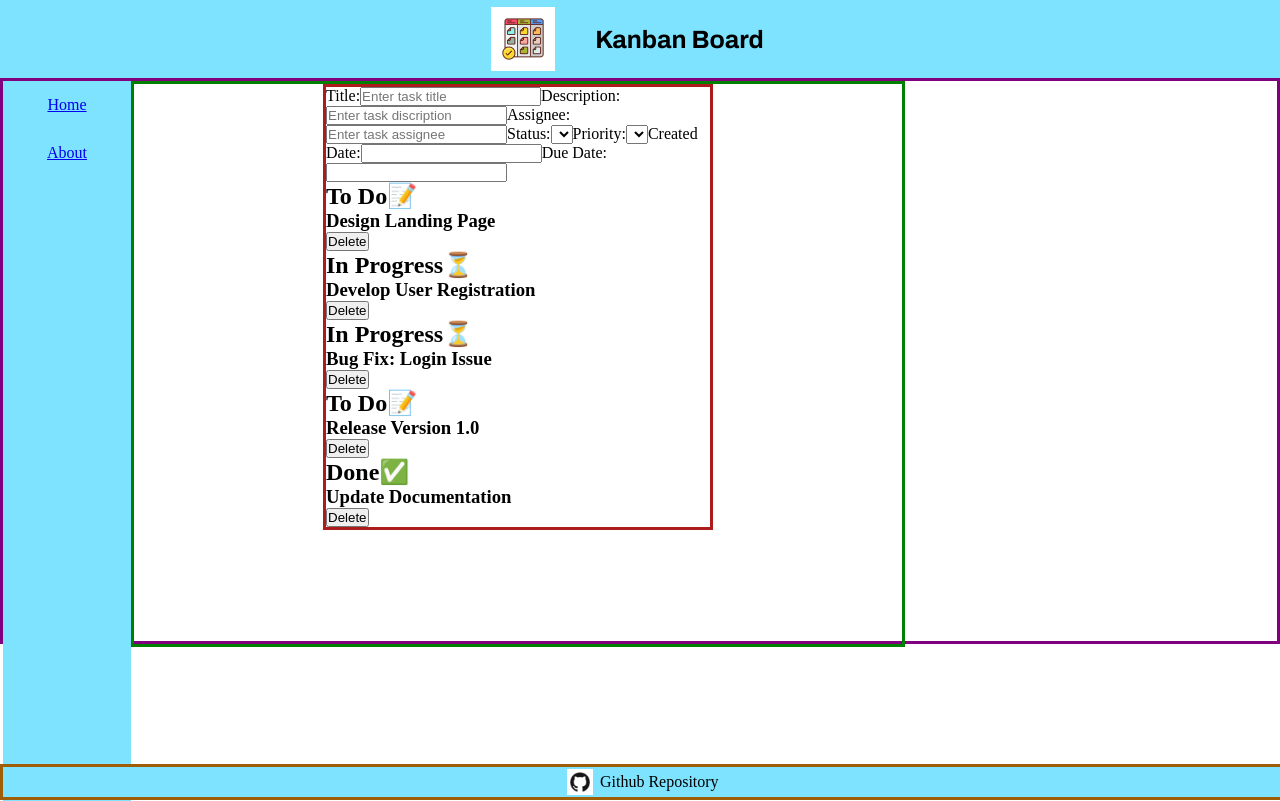
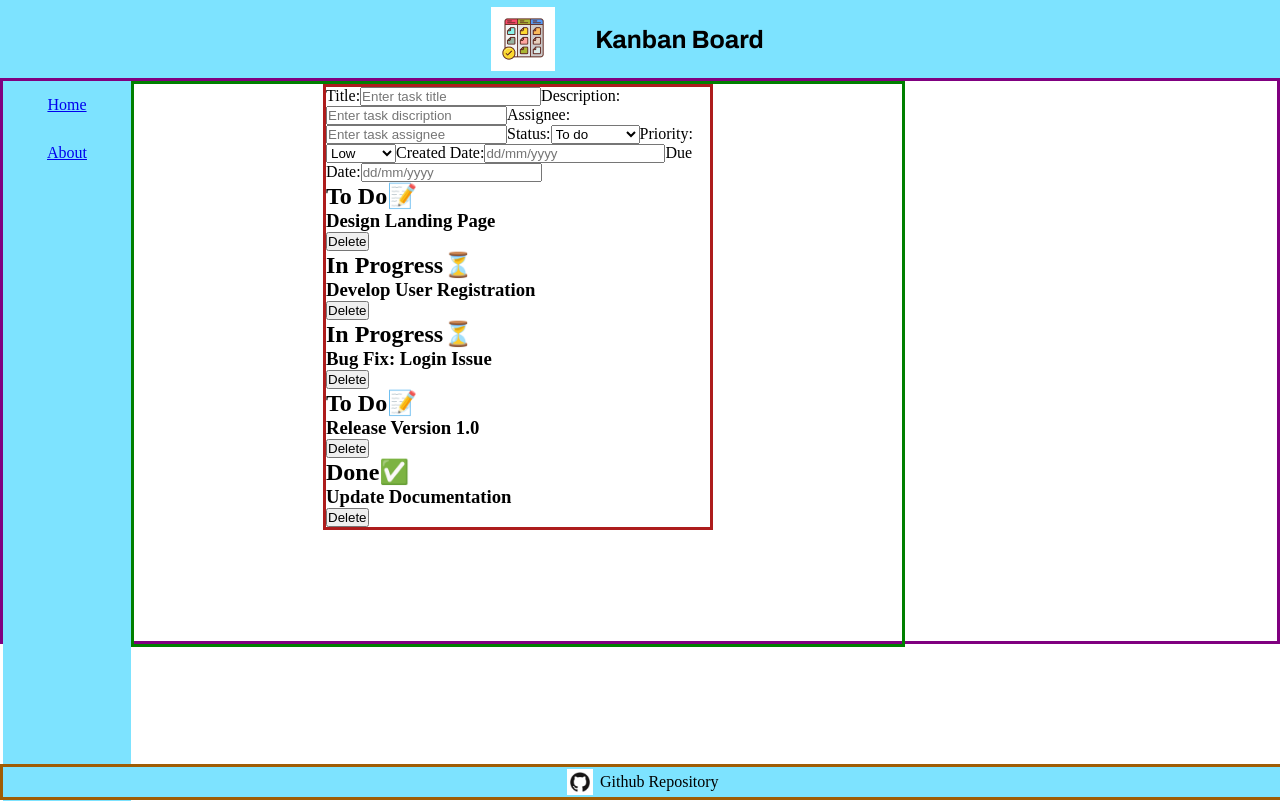
Before and after one commit to Pari12007/Kanban-Borad, a React (Vite) app in the folder Kanban-Board/: page / in a window 1280 px wide. Built offline with nearby package versions, Linux system fonts and the light colour scheme.

Commit message:
Progress

```diff
--- a/Kanban-Board/src/App.jsx
+++ b/Kanban-Board/src/App.jsx
@@ -7,9 +7,66 @@ import About from "./pages/About";
 import NotFound from "./pages/NotFound";
 import ItemDetails from "./pages/ItemDetails"
 import { Routes, Route } from "react-router-dom"
+import { useState } from 'react';
 
 function App() {
-    return (
+
+  const listArrays = [
+  {
+    id: "1",
+    title: "Design Landing Page",
+    "description": "Create a visually appealing landing page for the website.",
+    "assignee": "Mary Davis",
+    "status": "To Do",
+    "priority": "High",
+    "createdDate": "2023-09-15",
+    "dueDate": "2023-09-30"
+  },
+  {
+    "id": "2",
+    title: "Develop User Registration",
+    "description": "Implement user registration functionality with email verification.",
+    "assignee": "Jane Smith",
+    "status": "In Progress",
+    "priority": "Medium",
+    "createdDate": "2023-09-16",
+    "dueDate": "2023-10-10"
+  },
+  {
+    "id": "3",
+    "title": "Bug Fix: Login Issue",
+    "description": "Investigate and fix the login problem reported by users.",
+    "assignee": "Mark Johnson",
+    "status": "In Progress",
+    "priority": "High",
+    "createdDate": "2023-09-17",
+    "dueDate": "2023-09-25"
+  },
+  {
+    "id": "4",
+    "title": "Release Version 1.0",
+    "description": "Prepare for the release of the first version of the application.",
+    "assignee": "Sarah Brown",
+    "status": "To Do",
+    "priority": "High",
+    "createdDate": "2023-09-18",
+    "dueDate": "2023-10-05"
+  },
+  {
+    "id": "5",
+    "title": "Update Documentation",
+    "description": "Update user documentation with the latest features and changes.",
+    "assignee": "David Wilson",
+    "status": "Done",
+    "priority": "Low",
+    "createdDate": "2023-09-19",
+    "dueDate": "2023-09-30"
+  }
+]
+
+const [listArray, setListArray] = useState(listArrays)
+
+  return (
 
 
     <div className = "App">
@@ -20,9 +77,9 @@ function App() {
 
       <main className = "main">
      <Routes>
-<Route path="/" element={<Dashboard />}/>
+<Route path="/" element={<Dashboard listArray={listArray} setListArray={setListArray} />}/>
 <Route path="/about" element ={<About />} />
-<Route path="/itemDetails/:id" element={<ItemDetails />}/>
+<Route path="/itemDetails/:id" element={<ItemDetails listArray={listArray}/>}/>
 <Route path= "*" element={<NotFound />} />
      </Routes>
 
--- a/Kanban-Board/src/components/Form.jsx
+++ b/Kanban-Board/src/components/Form.jsx
@@ -1,6 +1,7 @@
 import { useState } from "react";
 
-function Form() {
+
+function Form({listArray, setListArray}) {
   const [title, setTitle] = useState("");
   const [description, setDescription] = useState("");
   const [assignee, setAssignee] = useState("");
@@ -9,7 +10,30 @@ function Form() {
   const [createdDate, setCreatedDate] = useState("");
   const [dueDate, setDueDate] = useState("");
 
-  function handleNewTask(event) {}
+  function handleNewTask(event) {
+    event.preventDefault();
+
+    const newTask = {
+      title,
+      description,
+      assignee,
+      status,
+      priority,
+      createdDate,
+      dueDate,
+    }
+
+    setListArray([...listArray, newTask]);
+
+    // Reset form fields
+    setTitle("");
+    setDescription("");
+    setAssignee("");
+    setStatus("To Do");
+    setPriority("Low");
+    setCreatedDate("");
+    setDueDate("");
+  }
 
   return (
     <div className="form-page">
@@ -53,8 +77,14 @@ function Form() {
         {/* //STATUS */}
         <label>
           Status:
-          <select>
-            <option></option>
+          <select
+          name = "status"
+          value = {status}
+          onChange = {(event) => setStatus(event.target.value)}
+          >
+            <option value = "To Do">To do</option>
+            <option value = "In Progress">In progress</option>
+            <option value = "Done">Done</option>
           </select>
         </label>
 
@@ -62,21 +92,37 @@ function Form() {
 
         <label>
           Priority:
-          <select>
-            <option></option>
+          <select
+          name = "priority"
+          value = {priority}
+          onChange = {(event) => setPriority(event.target.value)}
+          >
+            <option value = "Low">Low</option>
+            <option value = "Medium">Medium</option>
+            <option value = "High">High</option>
           </select>
         </label>
 
         {/* //CREATED DATE */}
         <label>
           Created Date:
-          <input />
+          <input
+          name = "createdDate"
+          value = {createdDate}
+          onChange = {(event) => setCreatedDate(event.target.value)}
+          placeholder = "dd/mm/yyyy"/>
+
         </label>
 
         {/* //DUE DATE */}
         <label>
           Due Date:
-          <input />
+          <input
+          name = "dueDate"
+          value = {dueDate}
+          onChange = {(event) => setDueDate(event.target.value)}
+          placeholder = "dd/mm/yyyy"
+          />
         </label>
       </form>
     </div>
--- a/Kanban-Board/src/components/List.jsx
+++ b/Kanban-Board/src/components/List.jsx
@@ -1,72 +1,20 @@
 import ListItems from "./ListItem"
-import { useState } from "react"
 
-const listArrays = [
-  {
-    id: "1",
-    title: "Design Landing Page",
-    "description": "Create a visually appealing landing page for the website.",
-    "assignee": "Mary Davis",
-    "status": "To Do",
-    "priority": "High",
-    "createdDate": "2023-09-15",
-    "dueDate": "2023-09-30"
-  },
-  {
-    "id": "2",
-    title: "Develop User Registration",
-    "description": "Implement user registration functionality with email verification.",
-    "assignee": "Jane Smith",
-    "status": "In Progress",
-    "priority": "Medium",
-    "createdDate": "2023-09-16",
-    "dueDate": "2023-10-10"
-  },
-  {
-    "id": "3",
-    "title": "Bug Fix: Login Issue",
-    "description": "Investigate and fix the login problem reported by users.",
-    "assignee": "Mark Johnson",
-    "status": "In Progress",
-    "priority": "High",
-    "createdDate": "2023-09-17",
-    "dueDate": "2023-09-25"
-  },
-  {
-    "id": "4",
-    "title": "Release Version 1.0",
-    "description": "Prepare for the release of the first version of the application.",
-    "assignee": "Sarah Brown",
-    "status": "To Do",
-    "priority": "High",
-    "createdDate": "2023-09-18",
-    "dueDate": "2023-10-05"
-  },
-  {
-    "id": "5",
-    "title": "Update Documentation",
-    "description": "Update user documentation with the latest features and changes.",
-    "assignee": "David Wilson",
-    "status": "Done",
-    "priority": "Low",
-    "createdDate": "2023-09-19",
-    "dueDate": "2023-09-30"
-  }
-]
 
-function List (){
 
-    const [list, setList] = useState(listArrays)
+
+function List ({listArray, setListArray}){
+
 
     const handleDelete = (id) => {
-        setList(list.filter((lists) => lists.id !== id))
+        setListArray(listArray.filter((lists) => lists.id !== id))
     }
 
     return (
       <>
       <div className="list">
-        {list.map((lists) =>(
-            <ListItems lists={lists} handleDelete={handleDelete} />
+        {listArray.map((lists) =>(
+            <ListItems lists={lists} key={lists.id} handleDelete={handleDelete} />
 
         ))}
 
--- a/Kanban-Board/src/pages/Dashboard.jsx
+++ b/Kanban-Board/src/pages/Dashboard.jsx
@@ -1,13 +1,13 @@
 import List from "../components/List";
 import Form from "../components/Form";
 
-function Dashboard (){
+function Dashboard ({listArray, setListArray}) {
     return (
 
 
         <div className = "dashboard">
-            <Form />
-         <List />
+            <Form listArray={listArray} setListArray={setListArray} />
+         <List listArray={listArray} setListArray={setListArray} />
 
         </div>
 
--- a/Kanban-Board/src/pages/ItemDetails.jsx
+++ b/Kanban-Board/src/pages/ItemDetails.jsx
@@ -1,63 +1,11 @@
-import { useState } from "react";
 import { useParams } from "react-router-dom";
 
-const listArrays = [
-  {
-    "id": 1,
-    "title": "Design Landing Page",
-    "description": "Create a visually appealing landing page for the website.",
-    "assignee": "Mary Davis",
-    "status": "To Do",
-    "priority": "High",
-    "createdDate": "2023-09-15",
-    "dueDate": "2023-09-30"
-  },
-  {
-    "id": 2,
-    "title": "Develop User Registration",
-    "description": "Implement user registration functionality with email verification.",
-    "assignee": "Jane Smith",
-    "status": "In Progress",
-    "priority": "Medium",
-    "createdDate": "2023-09-16",
-    "dueDate": "2023-10-10"
-  },
-  {
-    "id": 3,
-    "title": "Bug Fix: Login Issue",
-    "description": "Investigate and fix the login problem reported by users.",
-    "assignee": "Mark Johnson",
-    "status": "In Progress",
-    "priority": "High",
-    "createdDate": "2023-09-17",
-    "dueDate": "2023-09-25"
-  },
-  {
-    "id": 4,
-    "title": "Release Version 1.0",
-    "description": "Prepare for the release of the first version of the application.",
-    "assignee": "Sarah Brown",
-    "status": "To Do",
-    "priority": "High",
-    "createdDate": "2023-09-18",
-    "dueDate": "2023-10-05"
-  },
-  {
-    "id": 5,
-    "title": "Update Documentation",
-    "description": "Update user documentation with the latest features and changes.",
-    "assignee": "David Wilson",
-    "status": "Done",
-    "priority": "Low",
-    "createdDate": "2023-09-19",
-    "dueDate": "2023-09-30"
-  }
-]
 
-function ItemDetails (){
+
+function ItemDetails ({listArray}){
 const {id} = useParams()
-const currentList = listArrays.find((list)=>list.id === Number(id))
-const [list, setList] = useState(currentList)
+const list = listArray.find((list)=>list.id === Number(id))
+  if (!list) return <h2>Item not found</h2>;
 
     return (
         <div>
```
